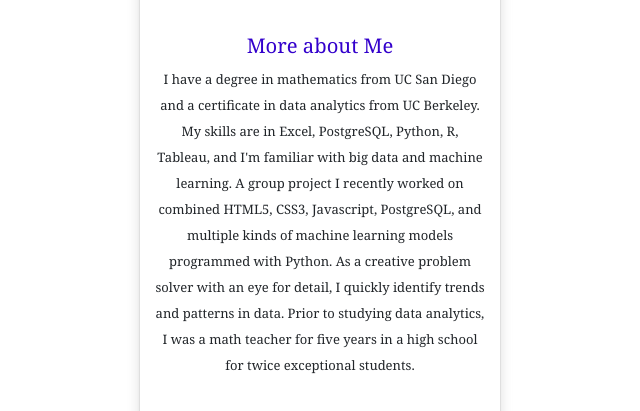
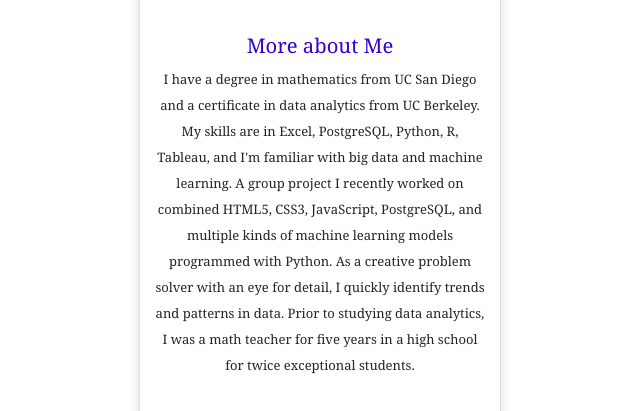
Before and after one commit to DBatterman/portfolio3, a plain HTML site: page index.html in a window 1280 px wide. Shown: the part 807-1218 px from the top of the page, 320-960 px from the left. Drawn offline with nearby package versions, Linux system fonts and the light colour scheme.

Commit message:
Fixing a Typo

```diff
--- a/index.html
+++ b/index.html
@@ -120,7 +120,7 @@
                 <h3 class="card-title">More about Me</h3>
                 <p class="card-text" style="font-size:large">I have a degree in mathematics from UC San Diego and a certificate in data analytics from UC Berkeley.
                     My skills are in Excel, PostgreSQL, Python, R, Tableau, and I'm familiar with big data and machine learning.
-                    A group project I recently worked on combined HTML5, CSS3, Javascript, PostgreSQL, and multiple kinds of machine learning models programmed with Python.
+                    A group project I recently worked on combined HTML5, CSS3, JavaScript, PostgreSQL, and multiple kinds of machine learning models programmed with Python.
                     As a creative problem solver with an eye for detail, I quickly identify trends and patterns in data.
                     Prior to studying data analytics, I was a math teacher for five years in a high school for twice exceptional students.
                 </p>
```
